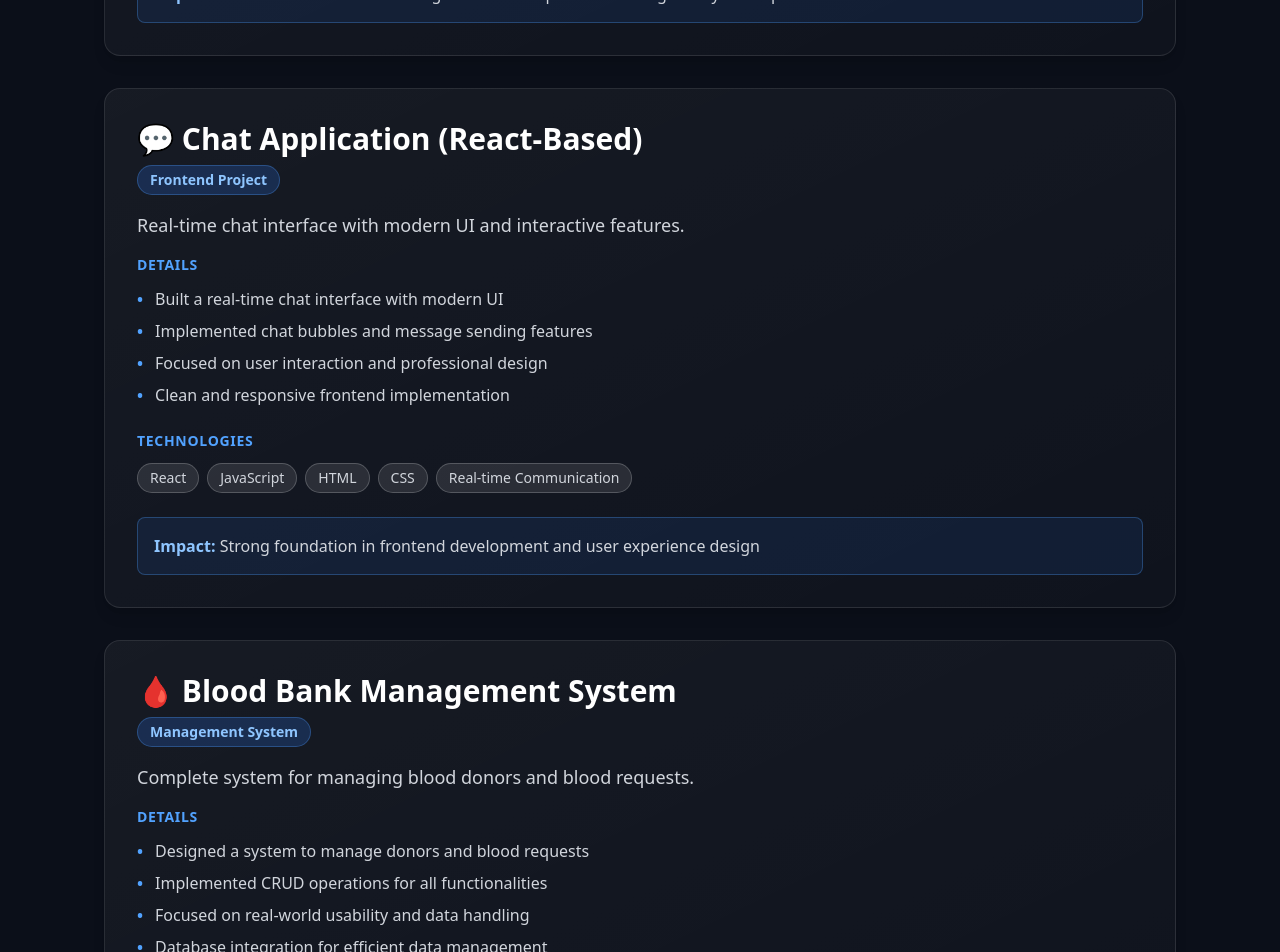
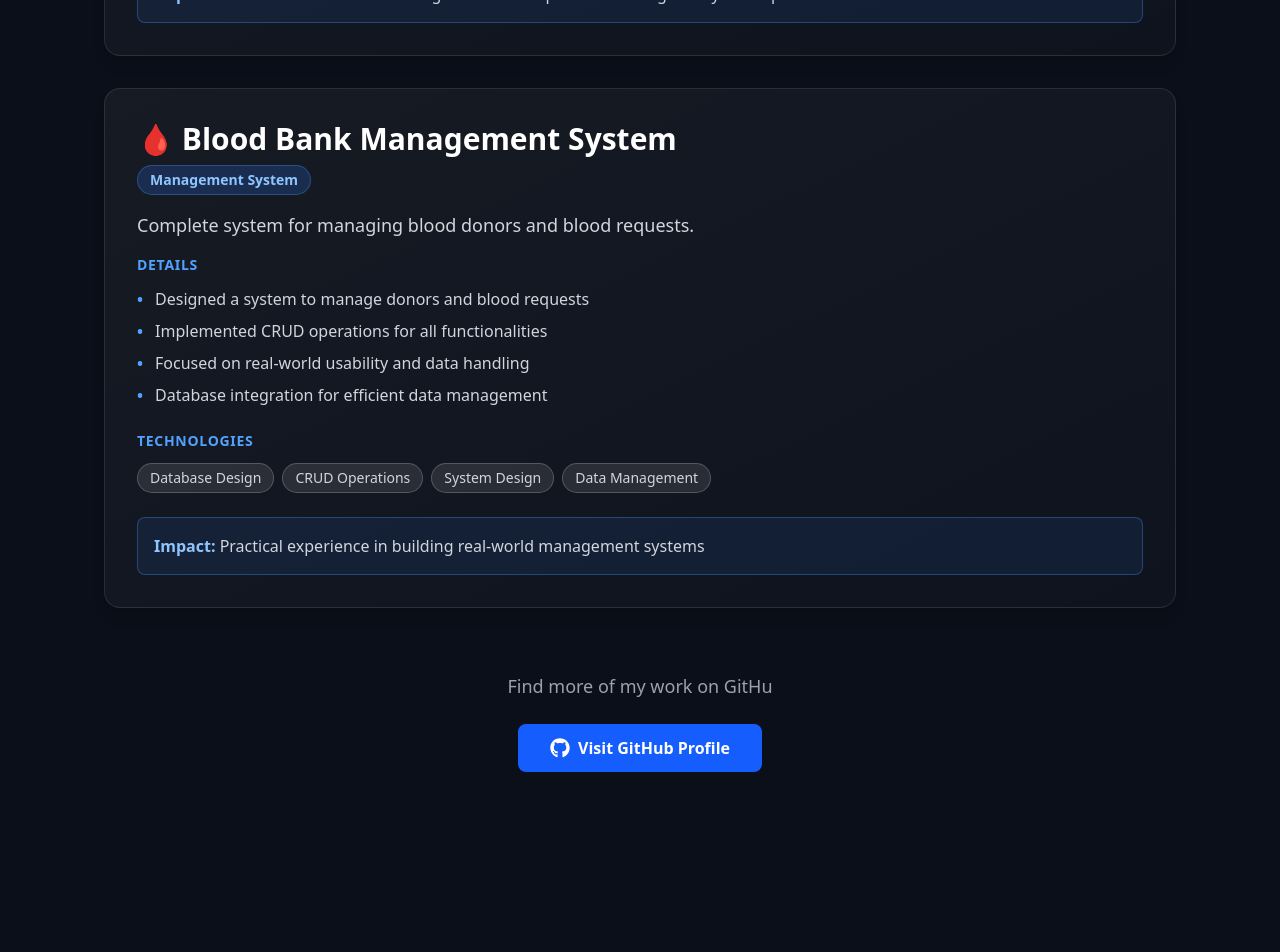
Before and after one commit to psiddrtha20027/portfoilo, a React (Vite) app: page /#/projects in a window 1280 px wide. Shown: the part 1440-2392 px from the top of the page. After the commit the page ends 2244 px from the top, so only its background shows below. Built offline with nearby package versions, Linux system fonts and the light colour scheme.

Commit message:
Save pending project page changes

```diff
--- a/src/Pages/Projects.jsx
+++ b/src/Pages/Projects.jsx
@@ -41,20 +41,7 @@ function Projects() {
       technologies: ["Algorithm Design", "Traffic Simulation", "System Design", "Optimization"],
       impact: "Demonstrates understanding of real-world problem solving and system optimization"
     },
-    {
-      id: 3,
-      title: "💬 Chat Application (React-Based)",
-      type: "Frontend Project",
-      description: "Real-time chat interface with modern UI and interactive features.",
-      details: [
-        "Built a real-time chat interface with modern UI",
-        "Implemented chat bubbles and message sending features",
-        "Focused on user interaction and professional design",
-        "Clean and responsive frontend implementation"
-      ],
-      technologies: ["React", "JavaScript", "HTML", "CSS", "Real-time Communication"],
-      impact: "Strong foundation in frontend development and user experience design"
-    },
+
 
 
     {
```
